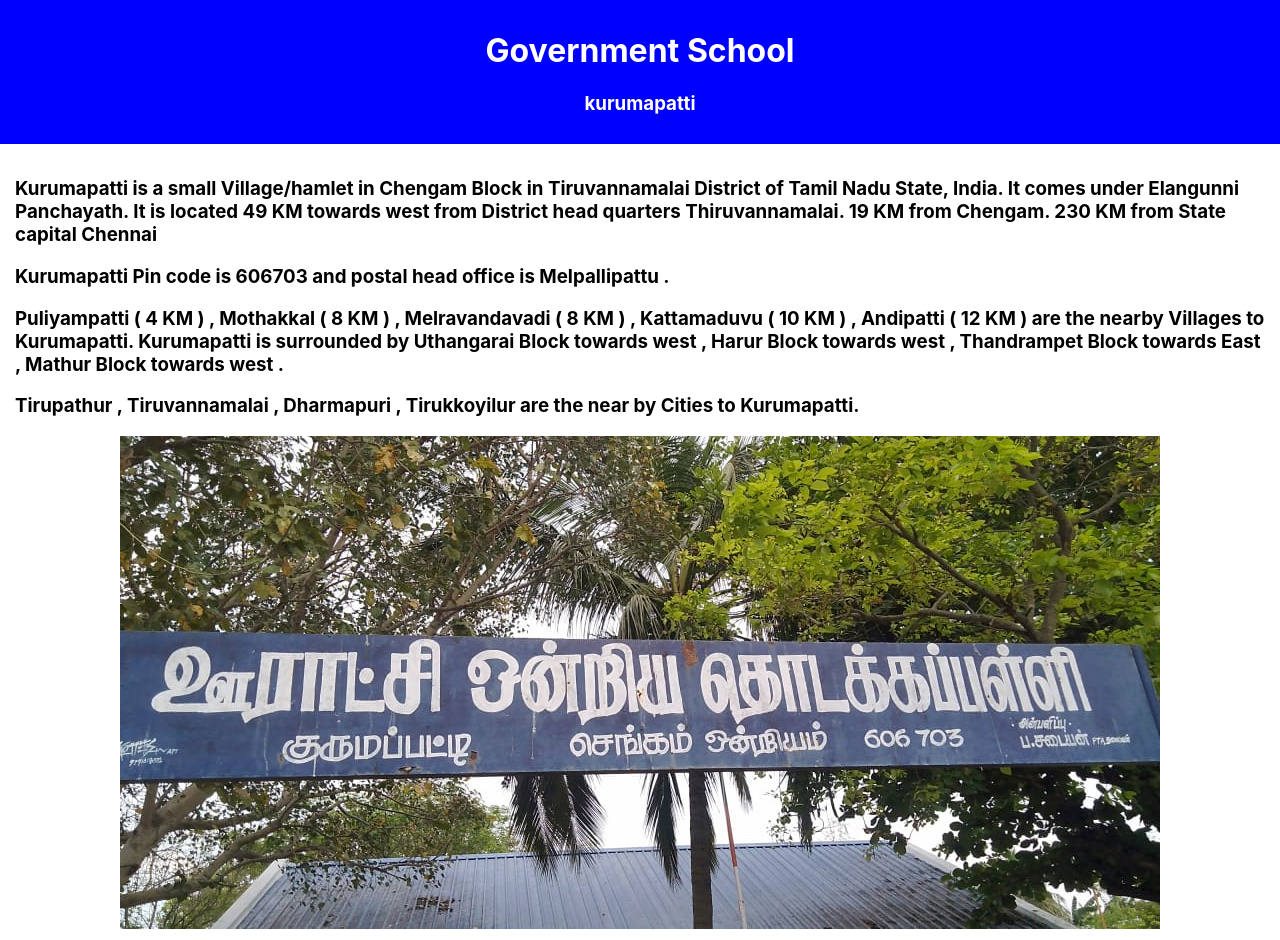
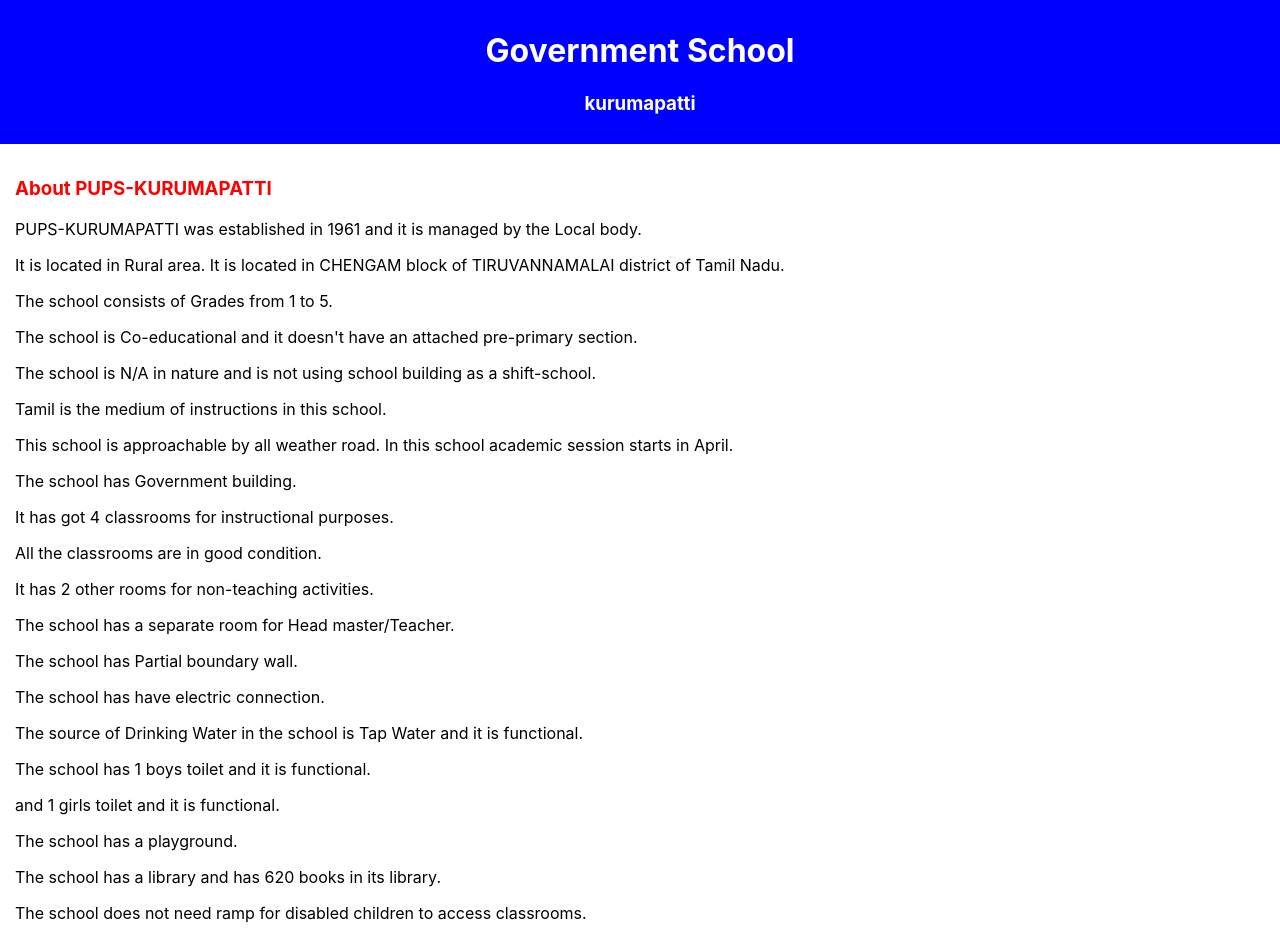
Before and after one commit to Kurumapattigovtschool/super-duper-waddle, a React (Create React App) app: page / in a window 1280 px wide. Shown: the top 940 px of the page. Built offline with nearby package versions, Linux system fonts and the light colour scheme.

Commit message:
Update App.js

```diff
--- a/src/App.js
+++ b/src/App.js
@@ -1,23 +1,68 @@
-
 import './App.css';
-
-
 function App() {
   return (
 	  <>
+    	    <div class="header" style={{ backgroundColor: "blue" }}>
 
-    <div class="header" style={{ backgroundColor: "blue" }}>
        		 <h1>Government School</h1>
+
             	 <h3>kurumapatti</h3>
+
  	   </div>
+
 		 <div class="co">
-	<h3>Kurumapatti is a small Village/hamlet in Chengam Block in Tiruvannamalai District of Tamil Nadu State, India. It comes under Elangunni Panchayath. It is located 49 KM towards west from District head quarters Thiruvannamalai. 19 KM from Chengam. 230 KM from State capital Chennai</h3>
 
-<h3>Kurumapatti Pin code is 606703 and postal head office is Melpallipattu .</h3>
+		 	<h3 style={{ color: "red" }}>About PUPS-KURUMAPATTI</h3>
 
-<h3>Puliyampatti ( 4 KM ) , Mothakkal ( 8 KM ) , Melravandavadi ( 8 KM ) , Kattamaduvu ( 10 KM ) , Andipatti ( 12 KM ) are the nearby Villages to Kurumapatti. Kurumapatti is surrounded by Uthangarai Block towards west , Harur Block towards west , Thandrampet Block towards East , Mathur Block towards west .</h3>
+				<p>PUPS-KURUMAPATTI was established in 1961 and it is managed by the Local body.</p>
 
-<h3>Tirupathur , Tiruvannamalai , Dharmapuri , Tirukkoyilur are the near by Cities to Kurumapatti.</h3>
+				<p> It is located in Rural area. It is located in CHENGAM block of TIRUVANNAMALAI district of Tamil Nadu.</p>
+
+				<p> The school consists of Grades from 1 to 5.</p>
+
+				<p> The school is Co-educational and it doesn't have an attached pre-primary section.</p>
+
+				<p> The school is N/A in nature and is not using school building as a shift-school.</p>
+
+				<p> Tamil is the medium of instructions in this school.</p>
+
+				<p> This school is approachable by all weather road. In this school academic session starts in April.</p>
+
+				<p>The school has Government building.</p>
+
+				<p> It has got 4 classrooms for instructional purposes.</p>
+
+				<p> All the classrooms are in good condition. </p>
+
+				<p>It has 2 other rooms for non-teaching activities.</p>
+
+				<p> The school has a separate room for Head master/Teacher.</p>
+
+				<p> The school has Partial boundary wall.</p>
+
+				<p> The school has have electric connection.</p>
+
+				<p> The source of Drinking Water in the school is Tap Water and it is functional.</p>
+
+				<p> The school has 1 boys toilet and it is functional.</p>
+
+				<p> and 1 girls toilet and it is functional.</p>
+
+				<p> The school has a playground. </p>
+
+				<p>The school has a library and has 620 books in its library.</p>
+
+				<p> The school does not need ramp for disabled children to access classrooms.</p>
+
+				<p> The school has 2 computers for teaching and learning purposes and all are functional.</p>
+
+				<p> The school is having a computer aided learning lab.</p>
+
+				<p> The school is Provided and Prepared in School Premises providing mid-day meal.</p>
+
+				<p> UDISE Code : 33061604201</p>
+
+				<p>School Code: 2147483647</p>
 
 				<div class="text">
 					<img src="7.png" alt="logo" />
@@ -34,8 +79,6 @@ function App() {
 					<h3>School pongal celebration for students and teachers.</h3>
 				</div>
 
-
-
 				<div class="text">
 					<img src="5.png" alt="logo" />
 					<h3>Kamarajar birthday is celebration as school students and teachers.</h3>
@@ -43,10 +86,20 @@ function App() {
 
 				<div class="text">
 					<img src="6.png" alt="logo" />
-	<h3> School inspection in lunch and school.</h3>
+					<h3>The inspection officer inspecting in food and school.</h3>
 				</div>
 
-      </div></>
+			<h3 style={{ color: "red" }}>About Village</h3>
+			<p>Kurumapatti is a small Village/hamlet in Chengam Block in Tiruvannamalai District of Tamil Nadu State, India.
+			It comes under Elangunni Panchayath. It is located 49 KM towards west from District head quarters Thiruvannamalai.
+			19 KM from Chengam. 230 KM from State capital Chennai.</p>
+
+			<p>Kurumapatti Pin code is 606703 and postal head office is Melpallipattu .</p>
+
+			<p>Puliyampatti ( 4 KM ) , Mothakkal ( 8 KM ) , Melravandavadi ( 8 KM ) , Kattamaduvu ( 10 KM ) , Andipatti ( 12 KM ) are the nearby Villages to Kurumapatti. Kurumapatti is surrounded by Uthangarai Block towards west , Harur Block towards west , Thandrampet Block towards East , Mathur Block towards west .</p>
+			<p>Tirupathur , Tiruvannamalai , Dharmapuri , Tirukkoyilur are the near by Cities to Kurumapatti.</p>
+		</div>
+	</>
   );
 }
 
```
Lines whose indentation alone changed are shown as unchanged.
